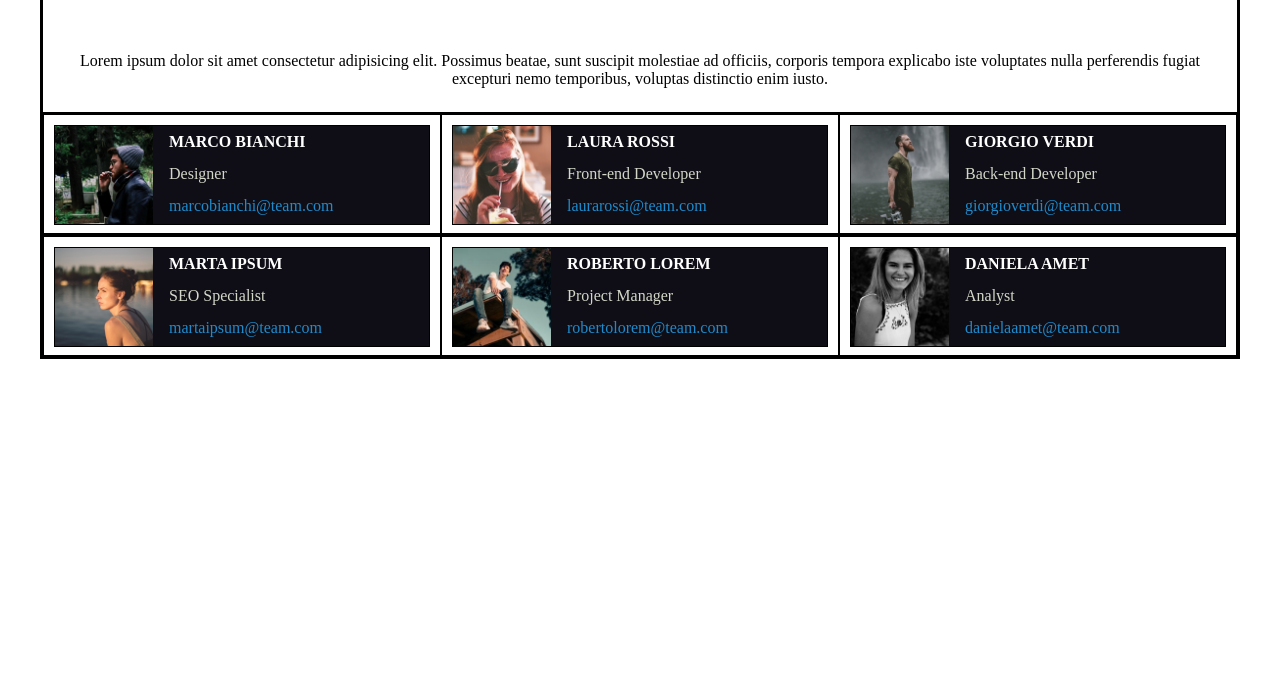
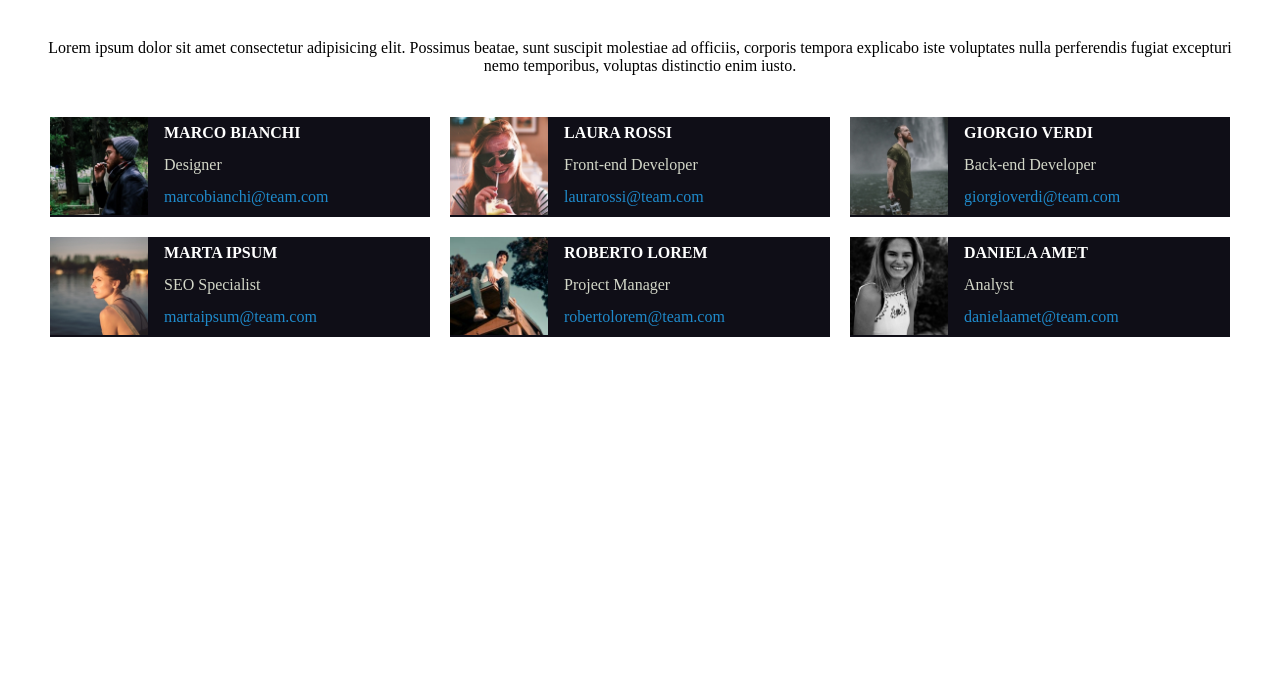
Before and after one commit to andreapanella/html-css-float-cards, a plain HTML site: page index.html in a window 1280 px wide. Shown: the part 102-800 px from the top of the page. Drawn offline with Linux system fonts and the light colour scheme.

Commit message:
finished the main layout in style.css

```diff
--- a/css/style.css
+++ b/css/style.css
@@ -24,8 +24,8 @@ h1 {
 }
 
 .introduction {
-    padding-top: 4rem;
-    padding-bottom: 1.5rem;
+    padding-top: 3.5rem;
+    padding-bottom: 2rem;
     text-align: center;
     padding-left: 6px;
     padding-right: 6px;
@@ -94,9 +94,9 @@ div.generalities span {
 
 
 
-.debug {
+/* .debug {
     border: 1px solid black;
-}
+}  */
 
 
 
```
